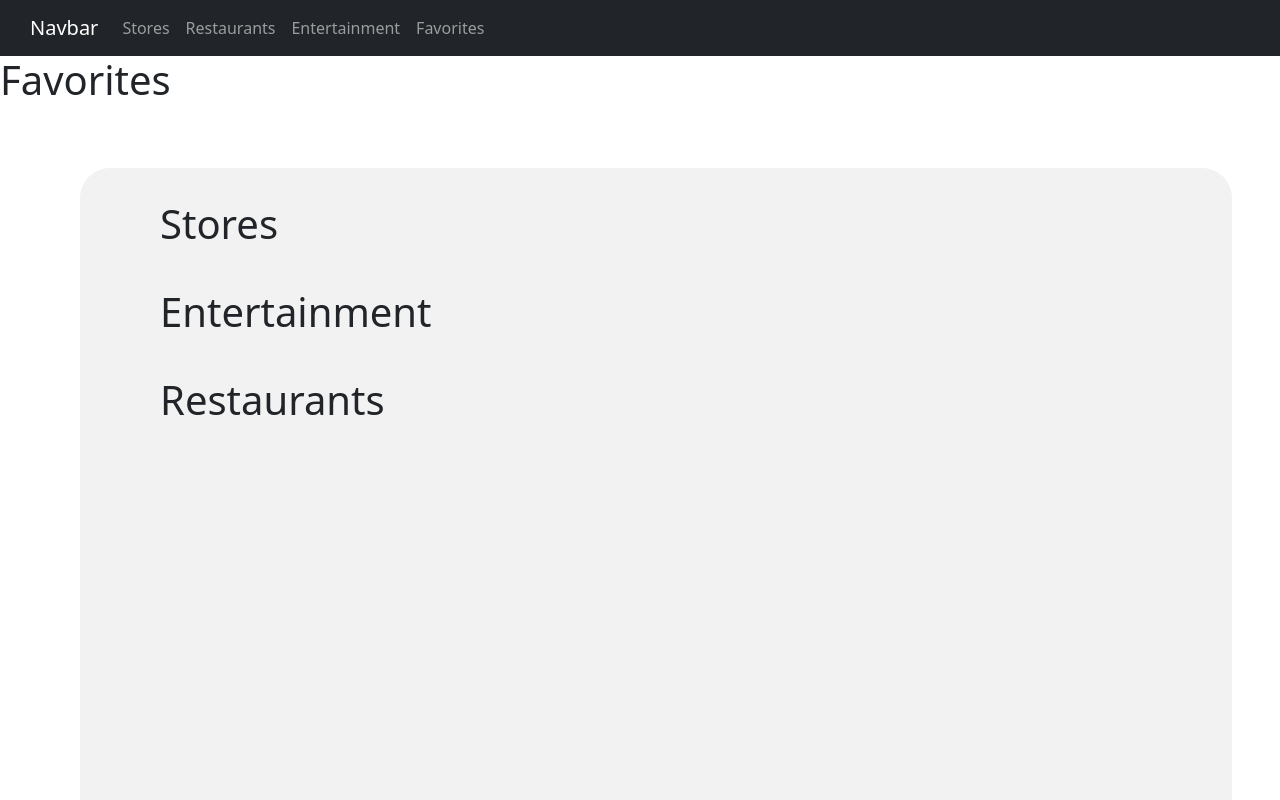
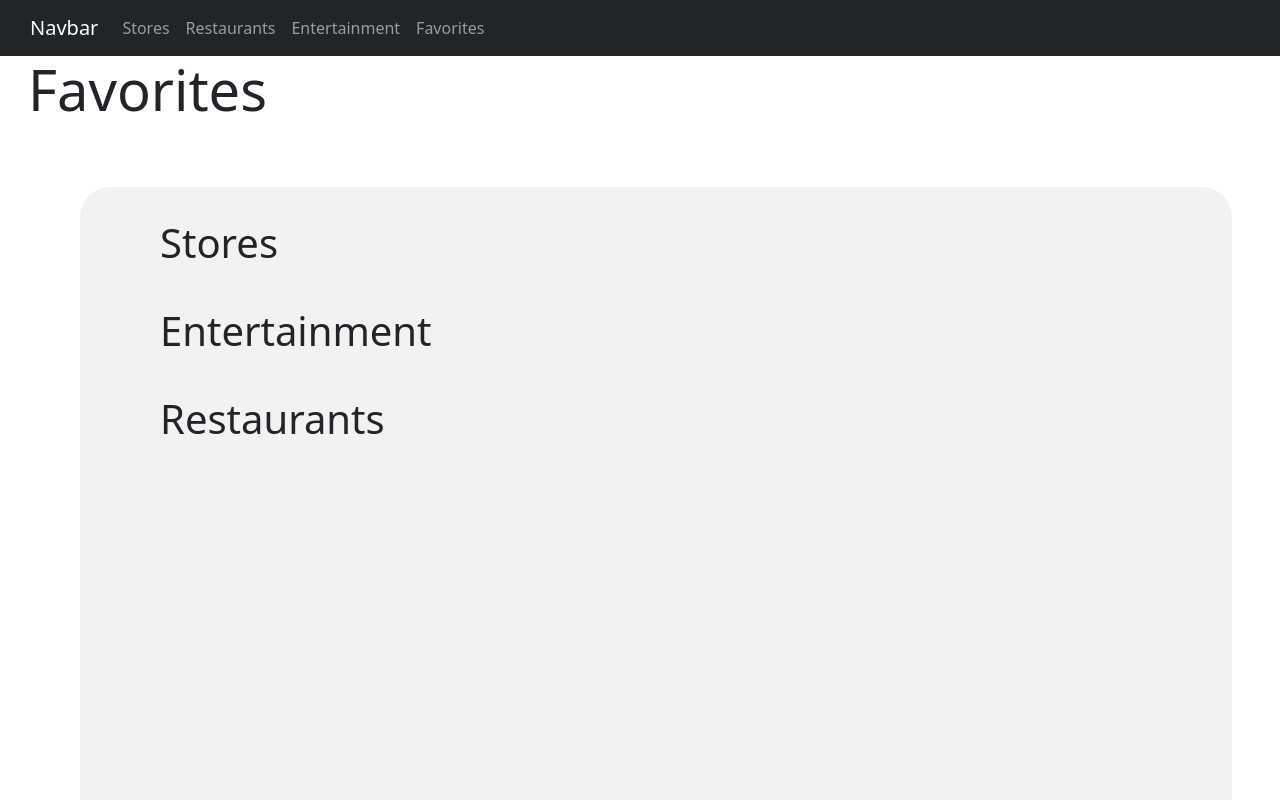
Before and after one commit to Aayush-Bhagat/Umass-Off-Campus-Helper, a Next.js app: page /Favorites in a window 1280 px wide. Shown: the top 800 px of the page. Built offline with nearby package versions, Linux system fonts and the light colour scheme.

Commit message:
fixed Title

```diff
--- a/pages/Favorites/index.js
+++ b/pages/Favorites/index.js
@@ -56,7 +56,7 @@ export default function Index() {
     }
   return (
       <>
-          <h1> Favorites</h1>
+          <h1 className={styles.title}> Favorites</h1>
           <div>
               {favs === null ? null : renderFavs(favs)}
           </div>
```
